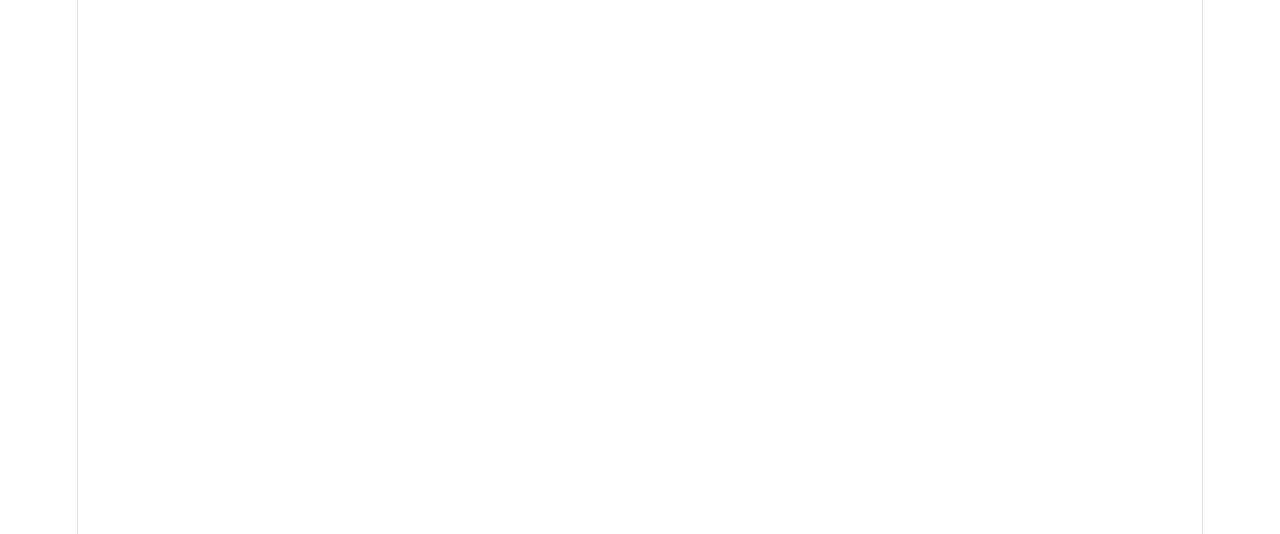
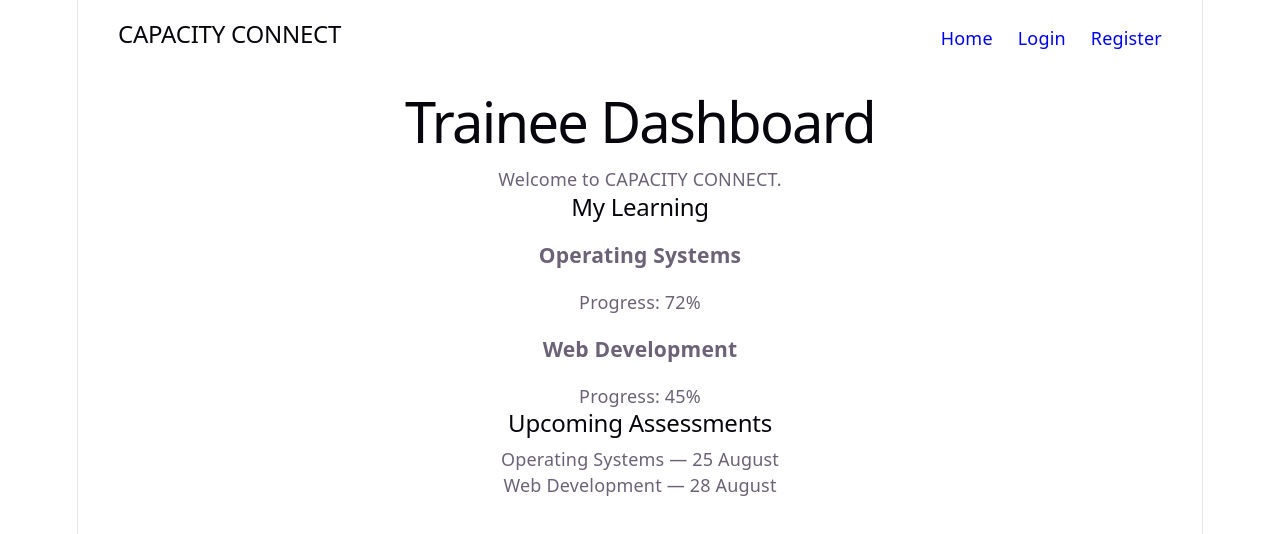
Before and after one commit to Pushkar404/capacity-connect, a React app in the folder frontend/: page /trainee in a window 1280 px wide. Before the commit this address had no page. Shown: the top 534 px of the page. Built offline with nearby package versions, Linux system fonts and the light colour scheme; the HTML template or start-up script is replaced by a standard one.

Commit message:
Add trainee pages and routing

```diff
--- a/frontend/src/App.jsx
+++ b/frontend/src/App.jsx
@@ -4,6 +4,11 @@ import Home from "./pages/Home";
 import Login from "./pages/Login";
 import Register from "./pages/Register";
 import PublicLayout from "./layouts/PublicLayout";
+import TraineeDashboard from "./pages/trainee/Dashboard";
+import TraineeCourses from "./pages/trainee/Courses";
+import TraineeMyCourses from "./pages/trainee/MyCourses";
+import TraineeAssessments from "./pages/trainee/Assessments";
+import TraineeProfile from "./pages/trainee/Profile";
 
 function App() {
   return (
@@ -13,6 +18,11 @@ function App() {
           <Route path="/" element={<Home />} />
           <Route path="/login" element={<Login />} />
           <Route path="/register" element={<Register />} />
+          <Route path="/trainee" element={<TraineeDashboard />} />
+          <Route path="/trainee/courses" element={<TraineeCourses />} />
+          <Route path="/trainee/my-courses" element={<TraineeMyCourses />} />
+          <Route path="/trainee/assessments" element={<TraineeAssessments />} />
+          <Route path="/trainee/profile" element={<TraineeProfile />} />
         </Route>
       </Routes>
     </BrowserRouter>
--- /dev/null
+++ b/frontend/src/pages/trainee/Assessments.jsx
@@ -0,0 +1,10 @@
+function Assessments() {
+  return (
+    <div>
+      <h1>Assessments</h1>
+      <p>Your assessments will appear here.</p>
+    </div>
+  );
+}
+
+export default Assessments;
--- /dev/null
+++ b/frontend/src/pages/trainee/Courses.jsx
@@ -0,0 +1,10 @@
+function Courses() {
+  return (
+    <div>
+      <h1>Courses</h1>
+      <p>Browse available courses.</p>
+    </div>
+  );
+}
+
+export default Courses;
--- /dev/null
+++ b/frontend/src/pages/trainee/Dashboard.jsx
@@ -0,0 +1,28 @@
+function Dashboard() {
+  return (
+    <div>
+      <h1>Trainee Dashboard</h1>
+
+      <p>Welcome to CAPACITY CONNECT.</p>
+
+      <h2>My Learning</h2>
+
+      <div>
+        <h3>Operating Systems</h3>
+        <p>Progress: 72%</p>
+      </div>
+
+      <div>
+        <h3>Web Development</h3>
+        <p>Progress: 45%</p>
+      </div>
+
+      <h2>Upcoming Assessments</h2>
+
+      <p>Operating Systems — 25 August</p>
+      <p>Web Development — 28 August</p>
+    </div>
+  );
+}
+
+export default Dashboard;
--- /dev/null
+++ b/frontend/src/pages/trainee/MyCourses.jsx
@@ -0,0 +1,10 @@
+function MyCourses() {
+  return (
+    <div>
+      <h1>My Courses</h1>
+      <p>Courses you are enrolled in will appear here.</p>
+    </div>
+  );
+}
+
+export default MyCourses;
--- /dev/null
+++ b/frontend/src/pages/trainee/Profile.jsx
@@ -0,0 +1,10 @@
+function Profile() {
+  return (
+    <div>
+      <h1>Profile</h1>
+      <p>Your trainee profile will appear here.</p>
+    </div>
+  );
+}
+
+export default Profile;
```
